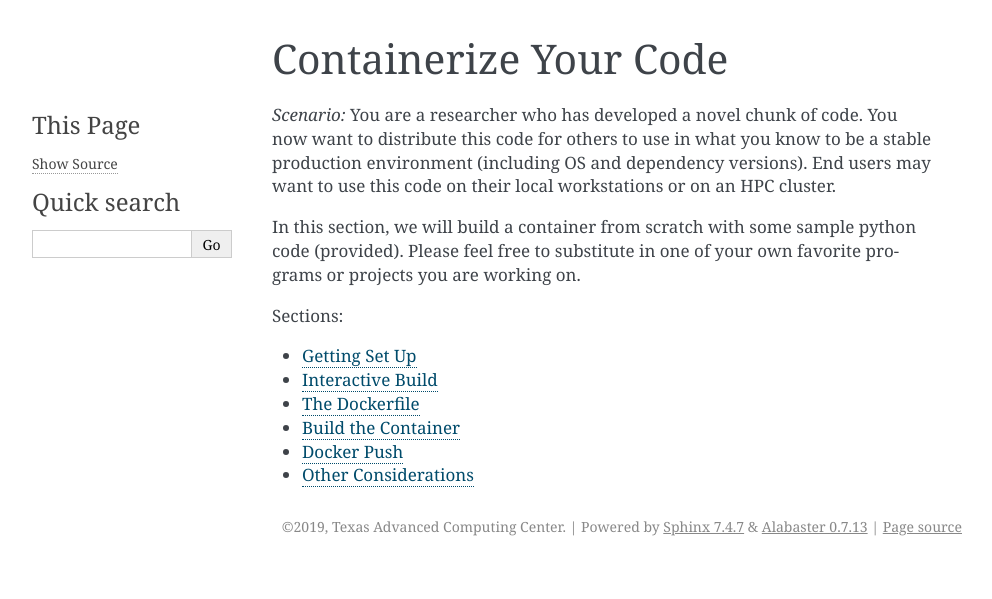
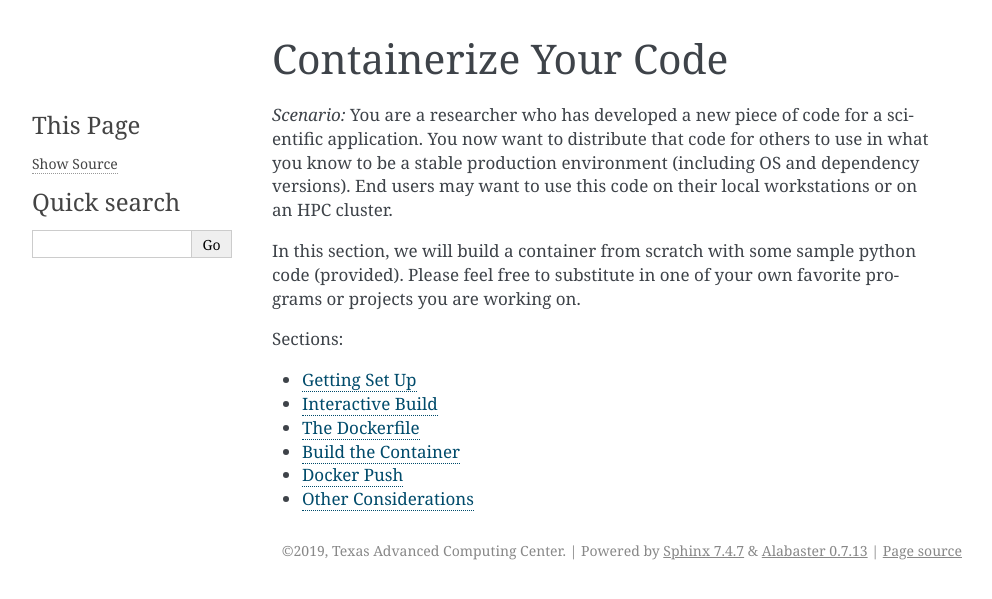
Before and after one commit to TACC/containers_at_tacc, a Sphinx documentation site: the page built from docs/containerize-your-code/overview.rst, in a window 1280 px wide. Shown: the top 599 px of the page, without its empty margins (148-1140 px from the left). Built offline with Sphinx 7.4.7, drawn with Linux system fonts in a browser that asks for light colours.

Commit message:
some microchanges

```diff
--- a/docs/containerize-your-code/interactive_build.rst
+++ b/docs/containerize-your-code/interactive_build.rst
@@ -71,14 +71,14 @@
 
 **Install and Test Your Code**
 
-Since we are using a simple python script, there is no burdensome install
+Since we are using a simple python script, there is not a difficult install
 process. However, we can make it executable, make sure it is in the user's PATH,
 and make sure it works as expected:
 
 .. code-block:: bash
 
    root@56c60cac8833:/# cd /code
-   root@56c60cac8833:/# chmod +x pi.py
+   root@56c60cac8833:/# chmod +rx pi.py
    root@56c60cac8833:/# export PATH=/code:$PATH
 
 Now test with the following:
--- a/docs/containerize-your-code/overview.rst
+++ b/docs/containerize-your-code/overview.rst
@@ -1,10 +1,11 @@
 Containerize Your Code
 ======================
 
-*Scenario:* You are a researcher who has developed a novel chunk of code. You
-now want to distribute this code for others to use in what you know to be a
-stable production environment (including OS and dependency versions). End users
-may want to use this code on their local workstations or on an HPC cluster.
+*Scenario:* You are a researcher who has developed a new piece of code for a
+scientific application. You now want to distribute that code for others to use
+in what you know to be a stable production environment (including OS and
+dependency versions). End users may want to use this code on their local
+workstations or on an HPC cluster.
 
 In this section, we will build a container from scratch with some sample python
 code (provided). Please feel free to substitute in one of your own favorite
--- a/docs/containerize-your-code/the_dockerfile.rst
+++ b/docs/containerize-your-code/the_dockerfile.rst
@@ -30,7 +30,7 @@
 running commands with the RUN instruction. In our case, our only dependency was
 Python3. So, we will use a RUN instruction and the Ubuntu package manager
 (`apt`) to install it. Keep in mind that the the `docker build` process cannot
-handle interactive prompts, so we use the `-y` flag in `apt`. We also need to be
+handle interactive prompts, so we use the `-y` flag with `apt`. We also need to be
 sure to update our apt packages. A typical RUN instruction for an Ubuntu base
 image may look like:
 
@@ -75,7 +75,7 @@
 
 .. code-block:: bash
 
-   RUN chmod +x /code/pi.py
+   RUN chmod +rx /code/pi.py
 
 
 
@@ -104,7 +104,7 @@
 
    COPY pi.py /code/pi.py
 
-   RUN chmod +x /code/pi.py
+   RUN chmod +rx /code/pi.py
 
    ENV PATH "/code:$PATH"
 
```
